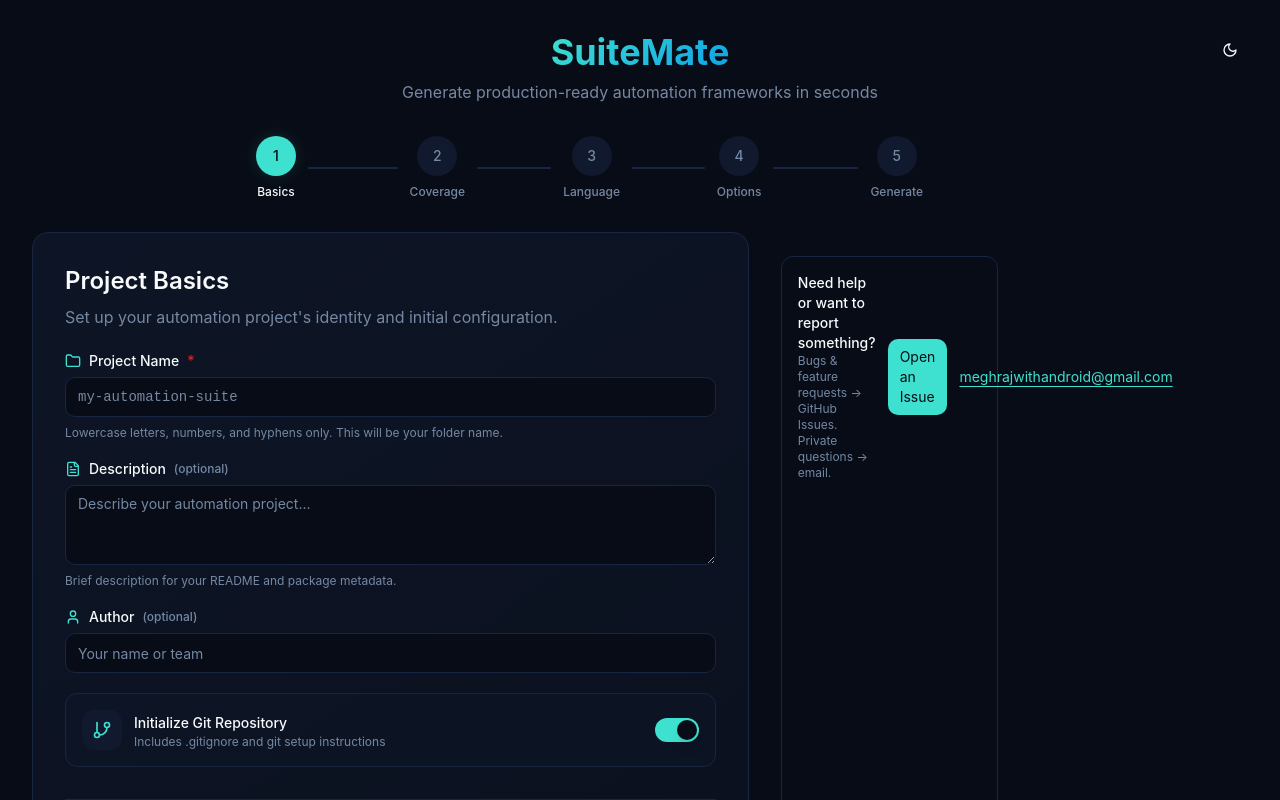
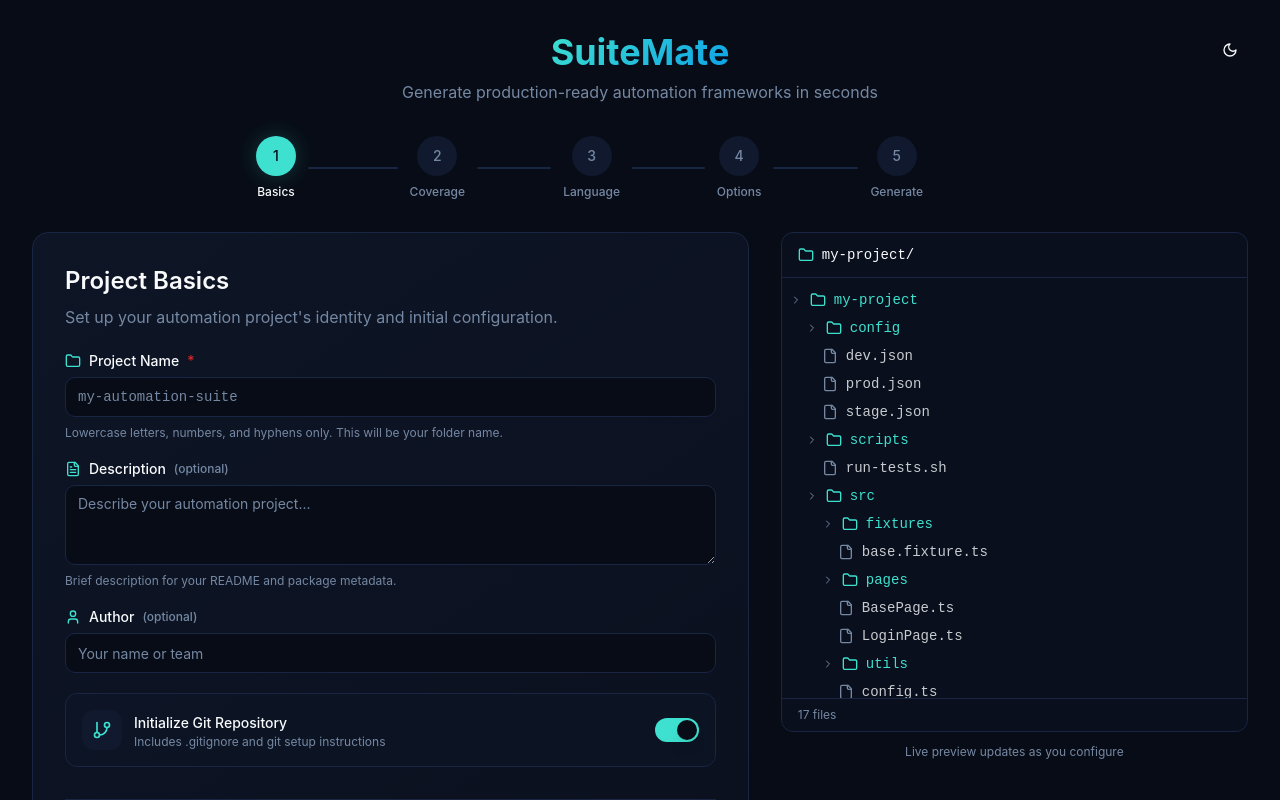
Before and after one commit to meghrajs/suite-crafter, a React (Vite) app: page / in a window 1280 px wide. Shown: the top 800 px of the page. Built offline with nearby package versions, Linux system fonts and the light colour scheme; the HTML template or start-up script is replaced by a standard one.

Commit message:
Update ConfigWizard.tsx

```diff
--- a/src/components/wizard/ConfigWizard.tsx
+++ b/src/components/wizard/ConfigWizard.tsx
@@ -187,35 +187,6 @@ export function ConfigWizard() {
             </div>
           </div>
 
-          <div className="mt-6 rounded-xl border border-border bg-background/60 p-4">
-            <div className="flex flex-col sm:flex-row sm:items-center sm:justify-between gap-3">
-              <div>
-                <p className="text-sm font-medium">Need help or want to report something?</p>
-                <p className="text-xs text-muted-foreground">
-                  Bugs & feature requests → GitHub Issues. Private questions → email.
-                </p>
-              </div>
-
-              <div className="flex items-center gap-3">
-                <a
-                  href="https://github.com/meghrajs/suite-crafter/issues/new/choose"
-                  target="_blank"
-                  rel="noreferrer"
-                  className="inline-flex items-center justify-center rounded-md bg-primary px-3 py-2 text-sm text-primary-foreground hover:opacity-90"
-                >
-                  Open an Issue
-                </a>
-
-                <a
-                  href="mailto:meghrajwithandroid@gmail.com?subject=SuiteMate%20Question"
-                  className="text-sm text-primary underline underline-offset-4 hover:opacity-90"
-                >
-                  meghrajwithandroid@gmail.com
-                </a>
-              </div>
-            </div>
-          </div>
-
 
           {/* Live Preview */}
           <div className="lg:col-span-2 hidden lg:block">
```
